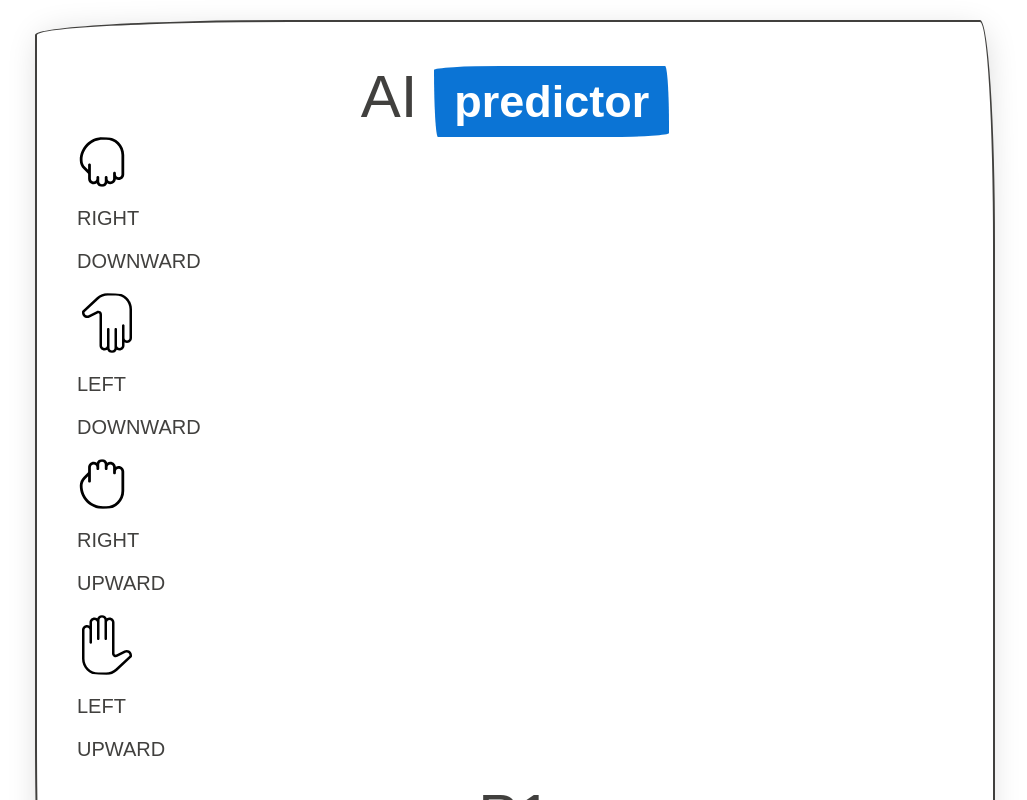
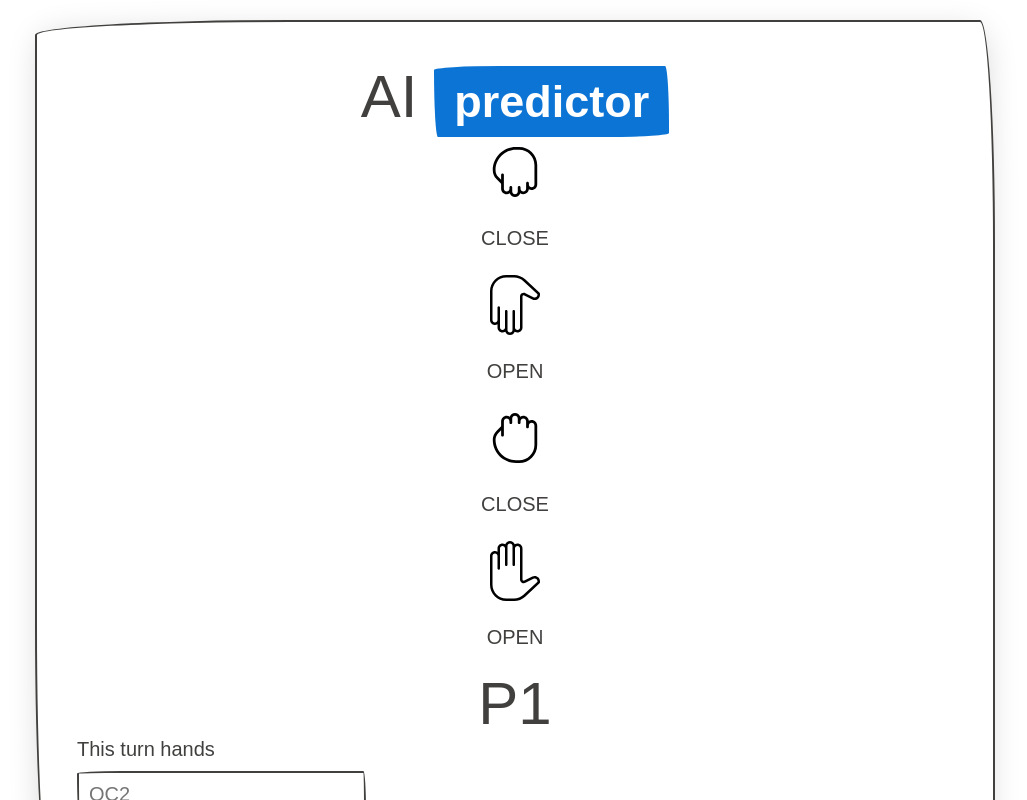
Before and after one commit to chaya-tan/tw-open-close-game, a Nuxt app: page / in a window 1280 px wide. Shown: the top 800 px of the page, without its empty margins (125-1152 px from the left). Built offline with nearby package versions, Linux system fonts and the light colour scheme; a web font is replaced by a local one.

Commit message:
edit size for each hand posture

```diff
--- a/components/Hand.vue
+++ b/components/Hand.vue
@@ -1,5 +1,5 @@
 <template>
-  <div>
+  <div class="hand-container">
     <img
       :src="
         require(`../assets/images/hands/${
@@ -8,8 +8,7 @@
       "
       :class="imgClass"
     />
-    <p>{{ handSide }}</p>
-    <p>{{ handDirection }}</p>
+    <p>{{ posture }}</p>
   </div>
 </template>
 
@@ -58,22 +57,28 @@ export default {
 </script>
 
 <style scoped>
+.hand-container {
+  display: flex;
+  flex-direction: column;
+  align-items: center;
+}
 img {
   border: none;
+  height: 70px;
 }
-
 .open {
   width: 60px;
 }
 .close {
   width: 50px;
 }
-
 .left {
   transform: scaleX(-1);
 }
-
 .downward {
   transform: scaleY(-1);
 }
+.left.downward {
+  transform: scaleX(-1) scaleY(-1);
+}
 </style>
```
